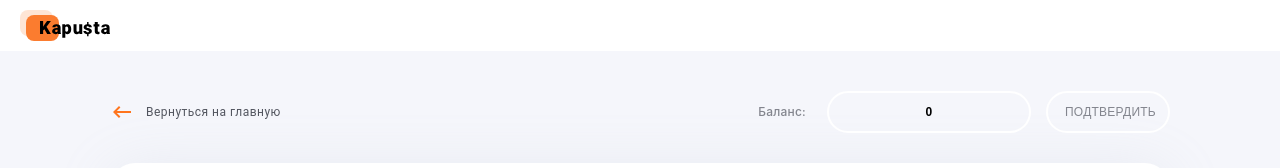
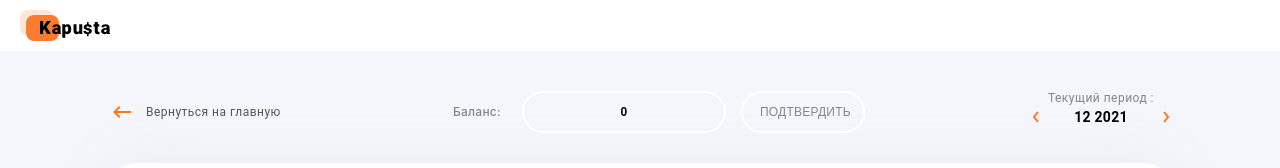
Before and after one commit to EKhoroshko/frontend-kapusta, a React (Create React App) app: page /summary in a window 1280 px wide. Shown: the top 168 px of the page. Built offline with nearby package versions, Linux system fonts and the light colour scheme.

Commit message:
completed component cerrentPeriod

```diff
--- a/package.json
+++ b/package.json
@@ -9,9 +9,10 @@
     "@testing-library/user-event": "^12.8.3",
     "axios": "^0.24.0",
     "chart.js": "^3.6.2",
+    "moment": "^2.29.1",
     "react": "^17.0.2",
+    "react-chartjs-2": "^4.0.0",
     "react-datepicker": "^4.5.0",
-    "react-chartjs-2": "^4.0.0",
     "react-dom": "^17.0.2",
     "react-notifications": "^1.7.2",
     "react-redux": "^7.2.6",
--- a/src/components/Report/ReportCurrentPeriod/ReportCurrentPeriod.js
+++ b/src/components/Report/ReportCurrentPeriod/ReportCurrentPeriod.js
@@ -1,18 +1,30 @@
 import React from "react";
+import moment from "moment";
 import styles from "./ReportCurrentPeriod.module.css";
 import { ReactComponent as BtnLeft } from "../../../assets/images/BtnLefl.svg";
 import { ReactComponent as BtnRight } from "../../../assets/images/BtnRight.svg";
 
-const ReportCurrentPeriod = () => {
+const ReportCurrentPeriod = ({ date, monthChange }) => {
   return (
     <div className={styles.calendarWrap}>
       <p className={styles.calendarText}>Текущий период :</p>
       <div className={styles.switchWrap}>
-        <button type="button" name="leftBtn" className={styles.calendarBtn}>
+        <button
+          type="button"
+          onClick={monthChange}
+          name="leftBtn"
+          className={styles.calendarBtn}
+        >
           <BtnLeft />
         </button>
-        <p className={styles.cldrMonth}>Период</p>
-        <button type="button" name="rightBtn" className={styles.calendarBtn}>
+
+        <p className={styles.cldrMonth}>{moment(date).format("MM YYYY")}</p>
+        <button
+          type="button"
+          onClick={monthChange}
+          name="rightBtn"
+          className={styles.calendarBtn}
+        >
           <BtnRight />
         </button>
       </div>
--- a/src/routes/Summary/Summary.js
+++ b/src/routes/Summary/Summary.js
@@ -1,12 +1,11 @@
-import React from "react";
+import React, { useState } from "react";
 import { useHistory } from "react-router-dom";
+import moment from "moment";
 
-// import ArrowGoBack from "../../components/ArrowGoBack/ArrowGoBack";
 import ReportListByCategory from "../../components/Report/ReportListByCategory";
-// import ReportListChart from "../../components/ReportListChart";
 import ReportButtonGoBack from "../../components/Report/ReportButtonGoBack";
 import Balance from "../../components/Balance";
-//import ReportCurrentPeriod from "../../components/Report/ReportCurrentPeriod";
+import ReportCurrentPeriod from "../../components/Report/ReportCurrentPeriod";
 import CurrentAmount from "../../components/Report/CurrentAmount/CurrentAmount";
 
 import style from "./Summary.module.css";
@@ -31,6 +30,19 @@ function Summary() {
   const goHome = () => {
     history.push("/home");
   };
+  const currentDate = moment().format();
+  const [date, setDate] = useState(currentDate);
+
+  const monthChangeHandler = (e) => {
+    const { name } = e.currentTarget;
+    if (name === "leftBtn") {
+      setDate(moment(date).add(-1, "month").format());
+    }
+
+    if (name === "rightBtn") {
+      setDate(moment(date).add(1, "month").format());
+    }
+  };
 
   return (
     <section className={style.section}>
@@ -40,14 +52,16 @@ function Summary() {
             <div className={style.menu}>
               <ReportButtonGoBack onClick={goHome} />
               <Balance />
-              {/* <ReportCurrentPeriod /> */}
+              <ReportCurrentPeriod
+                date={date}
+                monthChange={monthChangeHandler}
+              />
             </div>
             <div>
               <CurrentAmount />
             </div>
 
             <ReportListByCategory items={category} />
-            {/* <ReportListChart /> */}
           </div>
         </div>
       </div>
```
Also changed, not shown: 1 other file (tests, documents, lock files or other folders).
